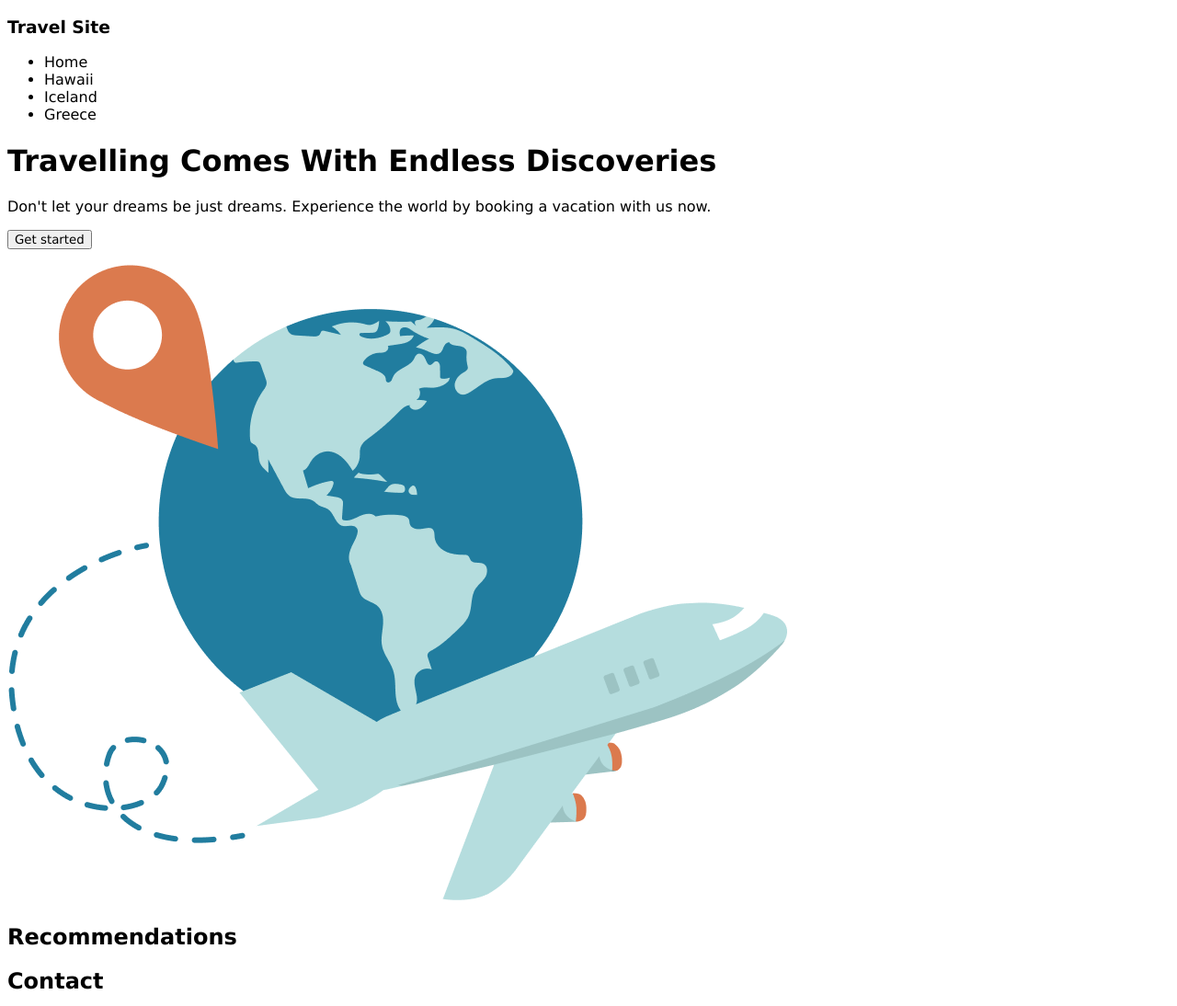
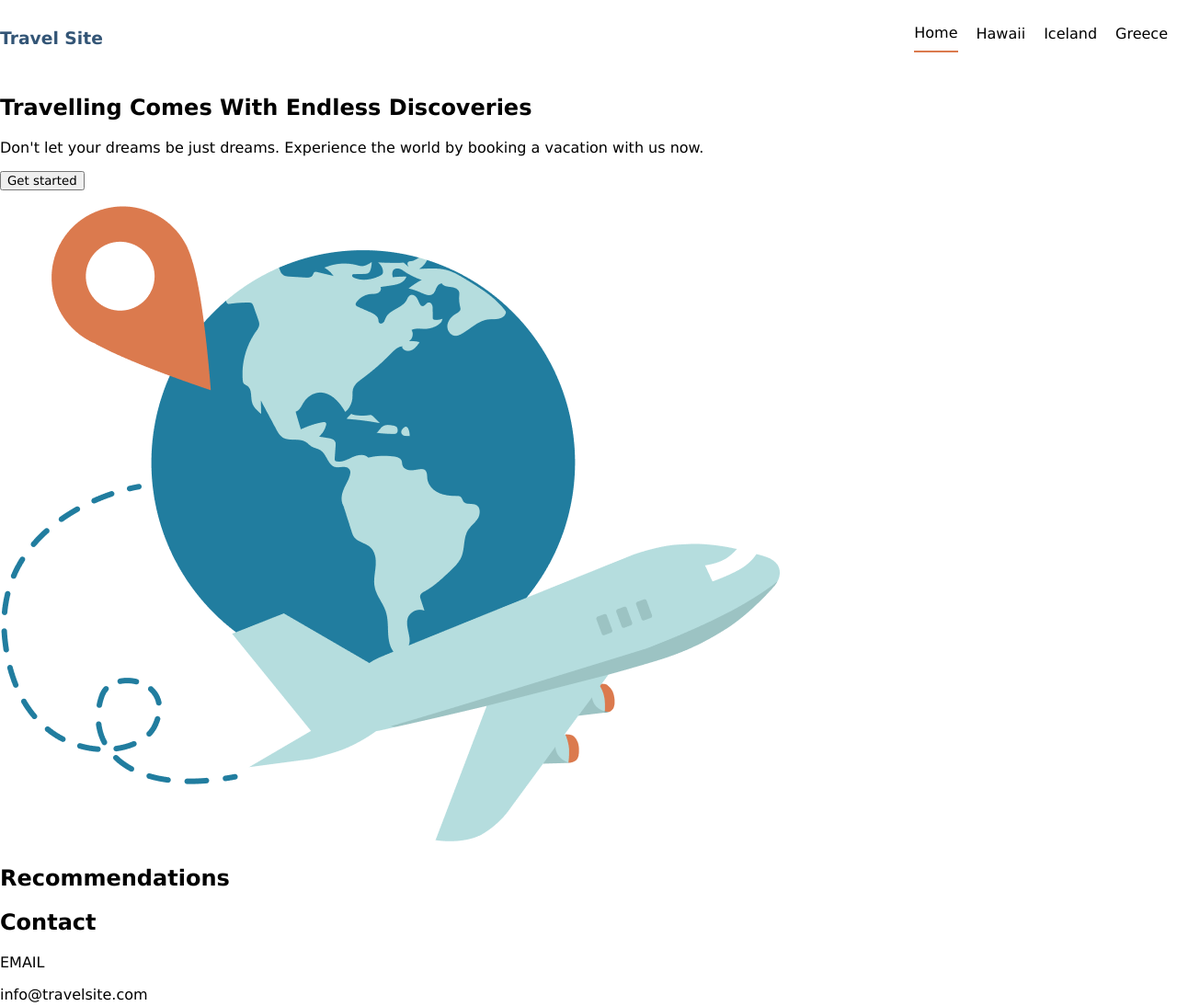
Before and after one commit to SimonMilord/travel-site, a plain HTML site: page index.html in a window 1280 px wide. Shown: the top 1094 px of the page at 92% size. Drawn offline with Linux system fonts and the light colour scheme.

Commit message:
added navbar and styling to homepage and destination pages

```diff
--- a/css/global.css
+++ b/css/global.css
@@ -1,11 +1,57 @@
 * {
   font-family: Verdana, sans-serif;
+  /* border: 1px dashed black; */
+  box-sizing: border-box;
 }
 
-/* NAV BAR */
+body {
+  margin: 0;
+}
 
+/* HEADER */
 
+header {
+  background-color: #FFFFFF;
+}
 
+.nav-wrapper {
+  display: flex;
+  justify-content: space-between;
+  max-width: 80rem;
+  margin: 0 auto;
+}
 
+.logo-link {
+  text-decoration: none;
+  display: flex;
+  align-items: center;
+  color: #335576
+}
+
+.logo-title {
+
+}
+
+.nav-list {
+  display: flex;
+  list-style-type: none;
+  padding: 0;
+}
+
+.nav-list__item {
+  display: flex;
+  align-items: center;
+  margin: 10px;
+  padding-bottom: 10px;
+}
+
+.nav-list__link {
+  text-decoration: none;
+  color: black;
+}
+
+.nav-list__item--active {
+  border-bottom: 2px solid #DB7A4E;
+}
 
 /* FOOTER  */
--- a/index.html
+++ b/index.html
@@ -9,29 +9,27 @@
 </head>
 <body>
   <header>
-    <nav>
-      <div class="logo-container">
-        <h3 class="nav-logo">Travel Site</h3>
-      </div>
-      <ul class="nav-links">
-        <li class="nav-link">Home</li>
-        <li class="nav-link">Hawaii</li>
-        <li class="nav-link">Iceland</li>
-        <li class="nav-link">Greece</li>
+    <nav class="nav-wrapper">
+      <a href="/index.html" class="logo-link"><h3 class="logo-title">Travel Site</h3></a>
+      <ul class="nav-list">
+        <li class="nav-list__item nav-list__item--active"><a href="./index.html" class="nav-list__link">Home</a></li>
+        <li class="nav-list__item"><a href="./pages/hawaii.html" class="nav-list__link">Hawaii</a></li>
+        <li class="nav-list__item"><a href="./pages/iceland.html" class="nav-list__link">Iceland</a></li>
+        <li class="nav-list__item"><a href="./pages/greece.html" class="nav-list__link">Greece</a></li>
       </ul>
     </nav>
+  </header>
 
-    <div class="hero">
+  <main>
+    <section class="hero">
       <div class="hero__card">
         <h1>Travelling Comes With Endless Discoveries</h1>
         <p>Don't let your dreams be just dreams. Experience the world by booking a vacation with us now.</p>
         <button class="get-started-btn">Get started</button>
       </div>
       <img class="hero__img" src="assets/Images/hero.png" alt="airplane around the globe">
-    </div>
-  </header>
+    </section>
 
-  <main>
     <section class="recommendations">
       <h2>Recommendations</h2>
       <div class="card-container">
```
Also changed, not shown: pages/greece.html (+18 -0 lines), pages/hawaii.html (+11 -3 lines), pages/iceland.html (+18 -0 lines).
